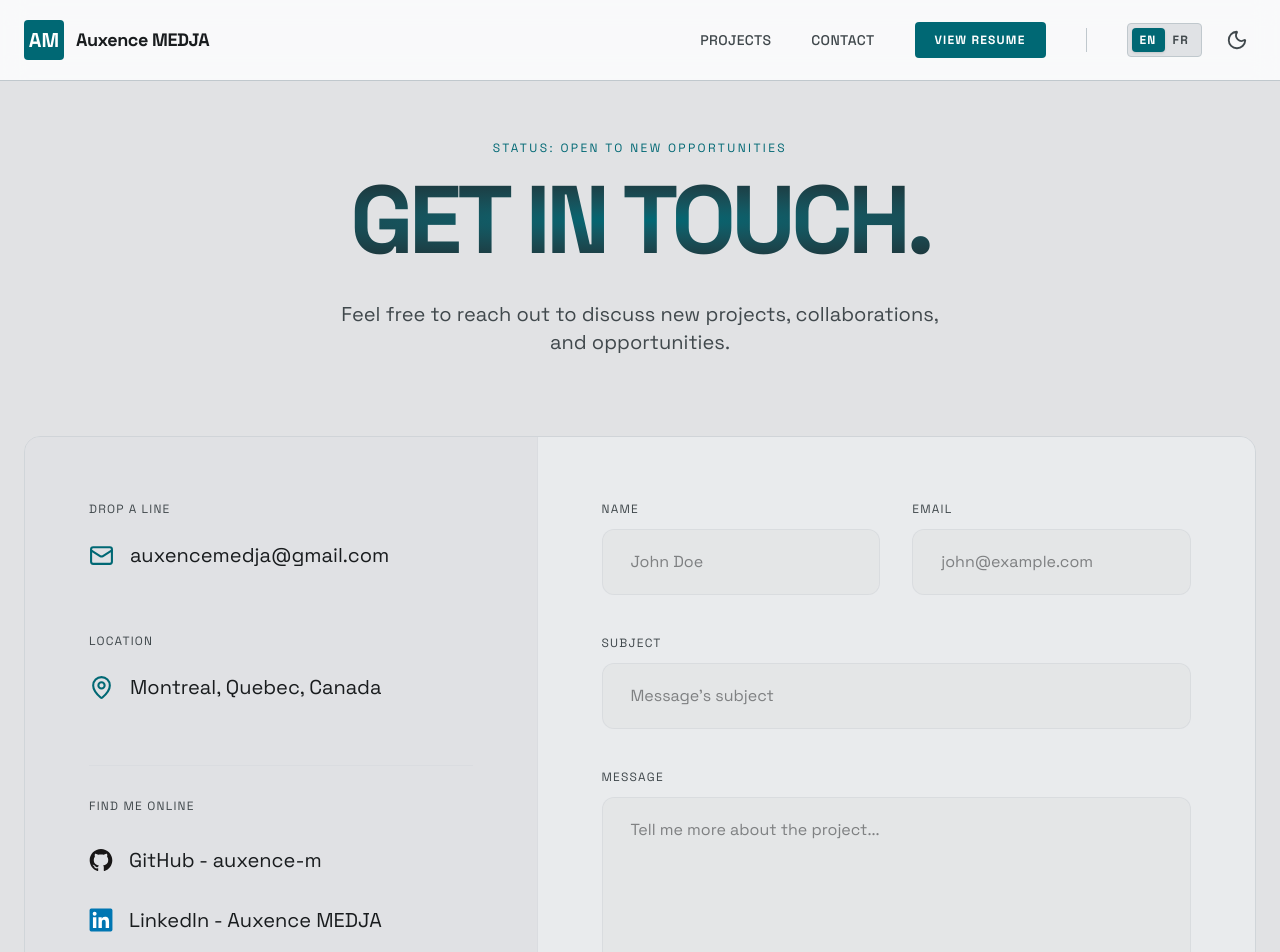
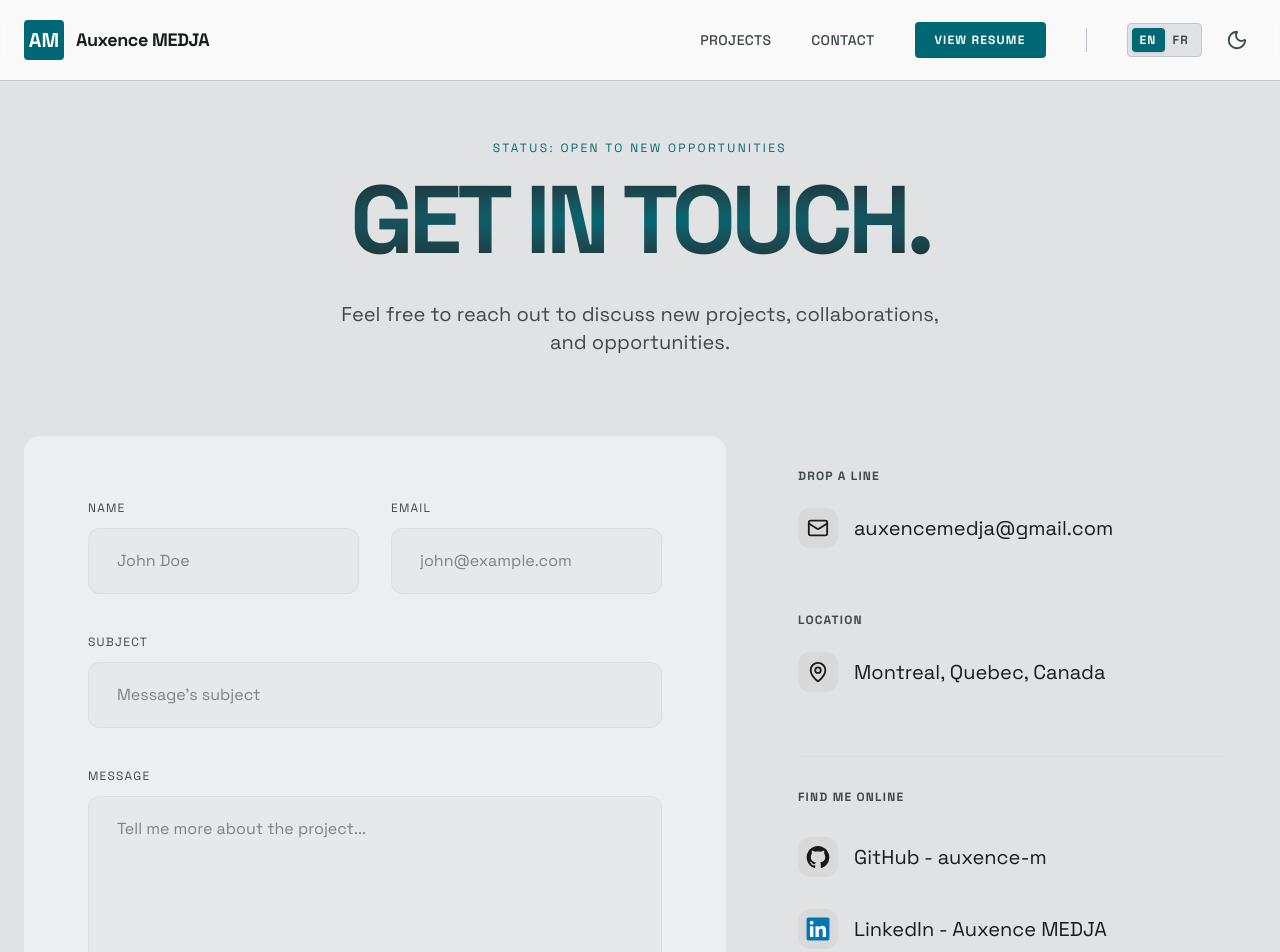
Before and after one commit to auxence-m/portfolio-website, a Next.js app: page /en/contact in a window 1280 px wide. Shown: the top 952 px of the page. Built offline with nearby package versions, Linux system fonts and the light colour scheme.

Commit message:
Changed contact page layout

```diff
--- a/src/components/ContactForm.tsx
+++ b/src/components/ContactForm.tsx
@@ -24,17 +24,19 @@ export default function ContactForm() {
     return (
         <section id="contact-form" className="pb-30 px-6 bg-surface-dim">
             <div className="max-w-7xl w-full mx-auto">
-                <div className="grid grid-cols-1 lg:grid-cols-12 gap-0 overflow-hidden rounded-2xl border border-outline-variant/50">
+                <div className="grid grid-cols-1 lg:grid-cols-12 gap-10 overflow-hidden">
                     {/* LEFT: DIRECT CONTACT INFO */}
-                    <div className="lg:col-span-5 bg-surface-container/80 p-8 lg:p-16 border-b lg:border-b-0 lg:border-r border-outline-variant/20">
+                    <div className="lg:col-span-5 p-4 lg:p-8 lg:order-2">
                         <div className="flex flex-col gap-y-16">
                             {/* MAIL AND LOCATION */}
                             <div className="flex flex-col gap-y-6">
-                                <p className="text-on-surface-variant uppercase tracking-widest text-xs">
+                                <p className="text-on-surface-variant font-bold uppercase tracking-widest text-xs">
                                     {t("email")}
                                 </p>
                                 <div className="group flex items-center gap-4">
-                                    <MailIcon size={25} strokeWidth={2} className="text-primary group-hover:scale-105 transition-transform duration-500 shrink-0"/>
+                                    <div className="w-10 h-10 rounded-xl bg-surface-container-high flex items-center justify-center group-hover:bg-primary transition-colors shrink-0">
+                                        <MailIcon size={22} strokeWidth={2} className="text-on-surface group-hover:text-on-primary transition-colors"/>
+                                    </div>
                                     <a href="mailto:auxencemedja@gmail.com" className="relative text-[1.1rem] md:text-xl text-on-surface group-hover:text-primary transition-colors duration-500 break-all">
                                         auxencemedja@gmail.com
                                         <span className="absolute -bottom-1 left-0 w-0 h-0.5 bg-primary transition-all duration-500 group-hover:w-full"/>
@@ -42,11 +44,13 @@ export default function ContactForm() {
                                 </div>
                             </div>
                             <div className="flex flex-col gap-y-6">
-                                <p className="text-on-surface-variant uppercase tracking-widest text-xs">
+                                <p className="text-on-surface-variant font-bold uppercase tracking-widest text-xs">
                                     {t("location.title")}
                                 </p>
                                 <div className="group flex items-center gap-4">
-                                    <MapPinIcon size={25} strokeWidth={2} className="text-primary group-hover:scale-105 transition-transform duration-500 shrink-0"/>
+                                    <div className="w-10 h-10 rounded-xl bg-surface-container-high flex items-center justify-center group-hover:bg-primary transition-colors shrink-0">
+                                        <MapPinIcon size={22} strokeWidth={2} className="text-on-surface group-hover:text-on-primary transition-colors"/>
+                                    </div>
                                     <p className="relative text-[1.1rem] md:text-xl text-on-surface group-hover:text-primary transition-colors duration-500">
                                         {t("location.description")}
                                     </p>
@@ -54,14 +58,16 @@ export default function ContactForm() {
                             </div>
                             {/* SOCIAL MEDIA LINKS */}
                             <div className="pt-8 border-t border-outline-variant/20">
-                                <p className="text-on-surface-variant uppercase tracking-widest mb-8 text-xs">
+                                <p className="text-on-surface-variant font-bold uppercase tracking-widest mb-8 text-xs">
                                     {t("socials")}
                                 </p>
                                 <div className="flex flex-col gap-y-8">
                                     {
                                         socialMedias.map((social) => (
                                             <div key={social.name} className="group flex items-center gap-4">
-                                                <Image alt={social.alt} src={social.logo} width={128} height={128} className="size-6 group-hover:scale-105 transition-transform duration-500"/>
+                                                <div className="w-10 h-10 rounded-xl bg-surface-container-high flex items-center justify-center group-hover:bg-primary transition-colors shrink-0">
+                                                    <Image alt={social.alt} src={social.logo} width={128} height={128} className="size-6 text-on-surface group-hover:text-on-primary transition-colors"/>
+                                                </div>
                                                 <a target="_blank" rel="noopener noreferrer" href={social.href} className="relative text-[1.1rem] md:text-xl text-on-surface group-hover:text-primary transition-colors duration-500">
                                                     {social.name} - {social.alias}
                                                     <span className="absolute -bottom-1 left-0 w-0 h-0.5 bg-primary transition-all duration-500 group-hover:w-full"/>
@@ -73,8 +79,8 @@ export default function ContactForm() {
                             </div>
                         </div>
                     </div>
-                    {/* RIGHT: CONTACT FORM */}
-                    <div className="lg:col-span-7 bg-surface-container-low/80 p-8 lg:p-16">
+                    {/* CONTACT FORM */}
+                    <div className="lg:col-span-7 bg-surface-container-low p-8 lg:p-16 rounded-2xl">
                         <form action={submitAction} className="flex flex-col gap-y-10">
                             <div className="grid grid-cols-1 md:grid-cols-2 gap-8">
                                 <Field className="flex flex-col gap-y-3">
```
